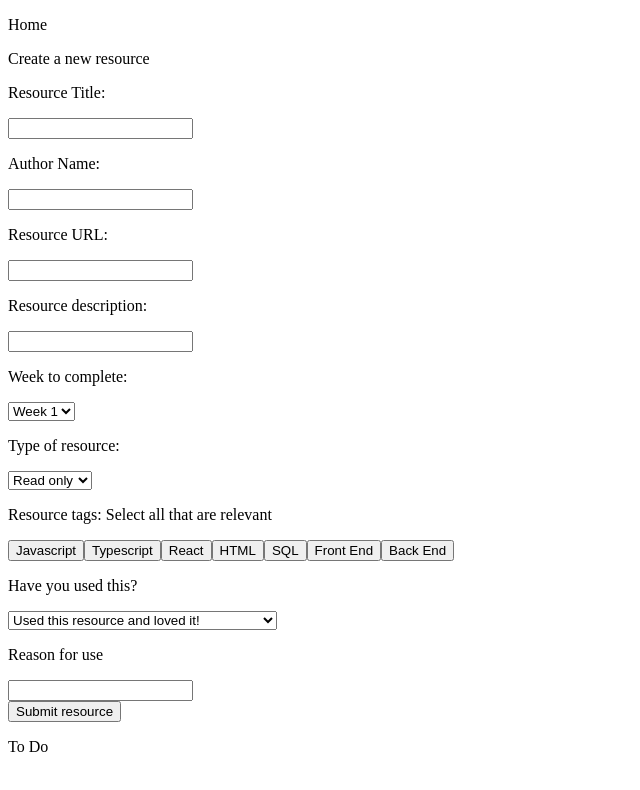
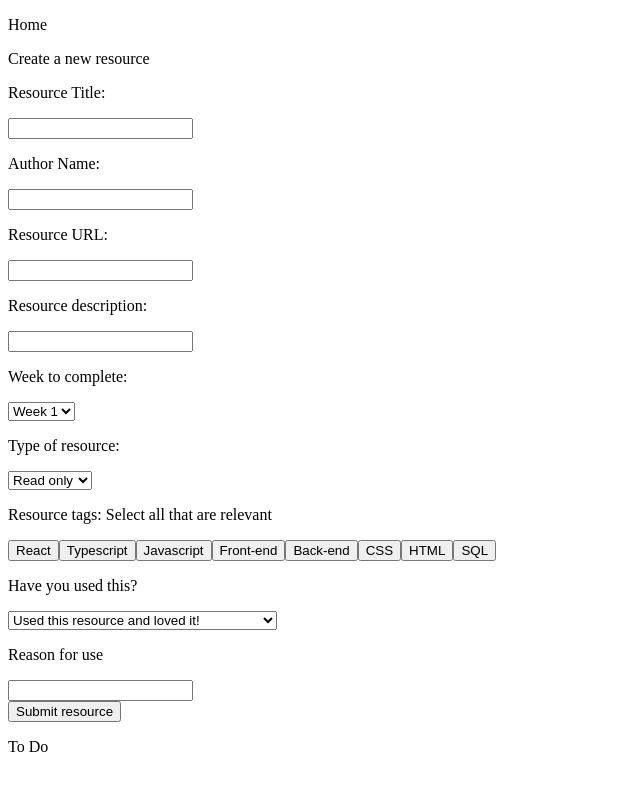
Before and after one commit to katrinalea/new-resource, a React (Create React App) app: page / in a window 1280 px wide. Shown: the top 790 px of the page, without its empty margins (0-640 px from the left). Built offline with nearby package versions, Linux system fonts and the light colour scheme; the HTML template or start-up script is replaced by a standard one.

Commit message:
Automate tag buttons

```diff
--- a/src/Pages/NewResource.tsx
+++ b/src/Pages/NewResource.tsx
@@ -37,6 +37,8 @@ export default function NewResource(props: IProps): JSX.Element {
     // post request to db
   }
 
+
+  const technologies = ["React", "Typescript", "Javascript", "Front-end", "Back-end", "CSS", "HTML", "SQL"]
   return (
     <div>
       <p>Create a new resource</p>
@@ -112,26 +114,9 @@ export default function NewResource(props: IProps): JSX.Element {
         </select>
 
         <p>Resource tags: Select all that are relevant</p>
-        <button onClick={() => handleAddToTagsArray("javascript")}>
-          {" "}
-          Javascript{" "}
-        </button>
-        <button onClick={() => handleAddToTagsArray("typescript")}>
-          {" "}
-          Typescript{" "}
-        </button>
-        <button onClick={() => handleAddToTagsArray("React")}> React </button>
-        <button onClick={() => handleAddToTagsArray("HTML")}> HTML </button>
-        <button onClick={() => handleAddToTagsArray("SQL")}> SQL </button>
-        <button onClick={() => handleAddToTagsArray("front-end")}>
-          {" "}
-          Front End{" "}
-        </button>
-        <button onClick={() => handleAddToTagsArray("back-end")}>
-          {" "}
-          Back End{" "}
-        </button>
-
+        {technologies.map(tech =>
+          <button key = {tech} onClick={() => handleAddToTagsArray(tech)}>
+         {tech}</button>)}
         <p>Have you used this?</p>
         <select
           onChange={(e) =>
```
